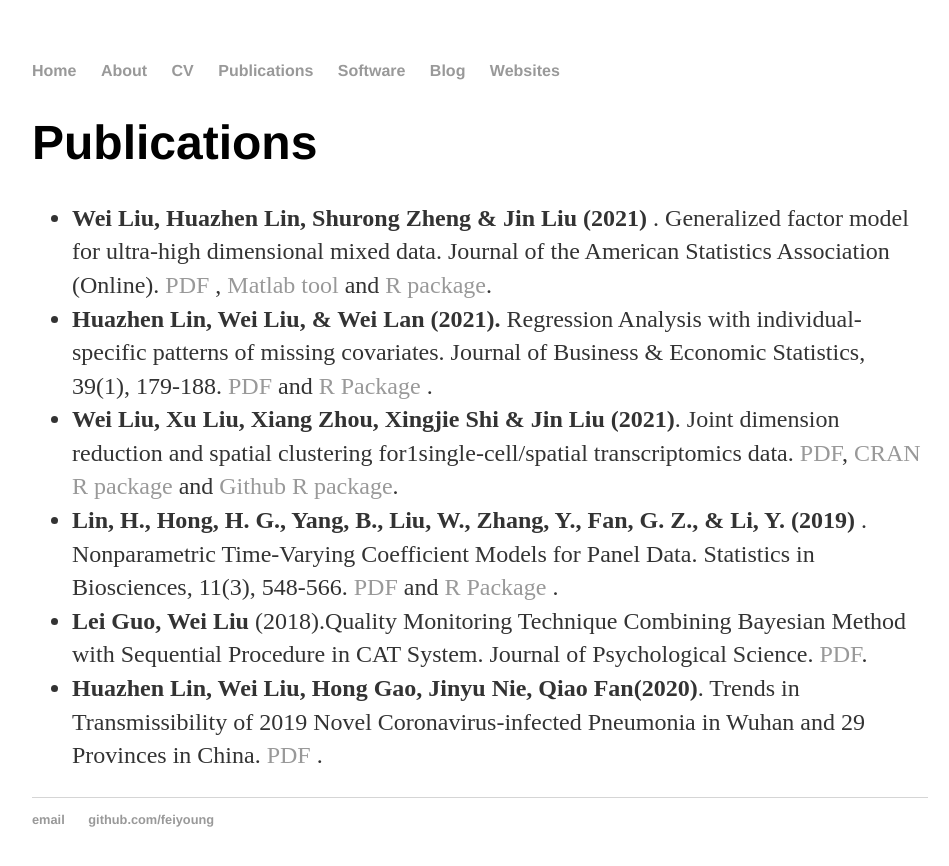
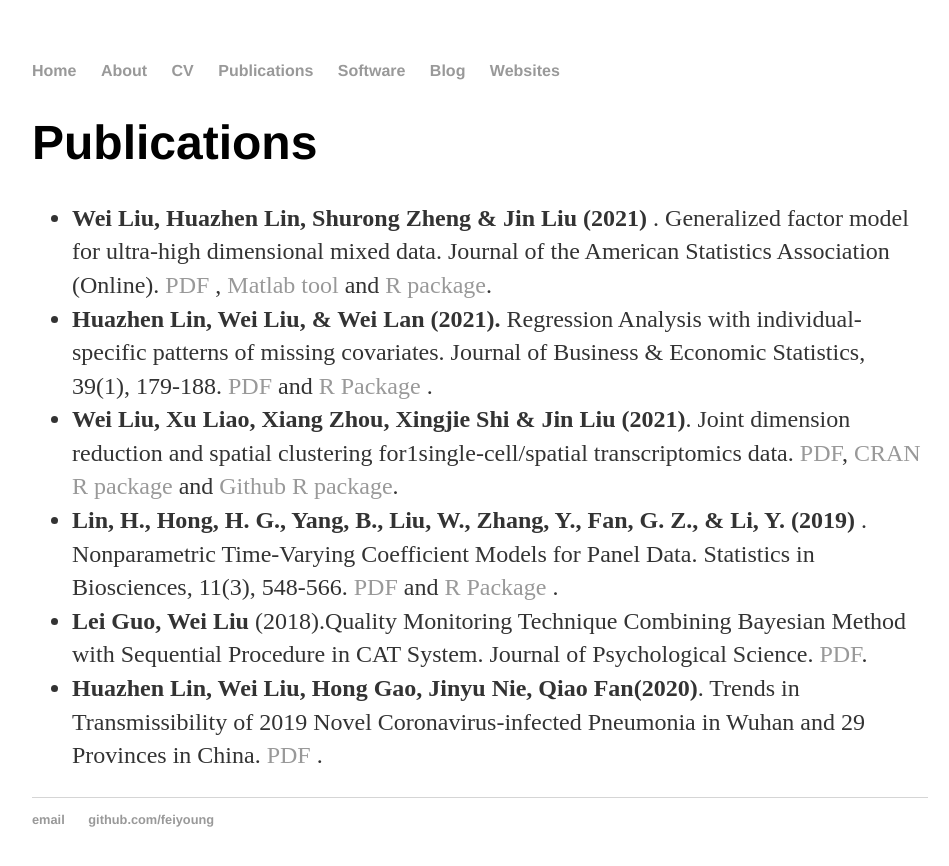
Before and after one commit to feiyoung/feiyoung.github.io, a Jekyll site: the page built from publications/index.html, in a window 1280 px wide. Shown: the top 866 px of the page, without its empty margins (160-1109 px from the left). Built offline with Jekyll 4.4.1, drawn with Linux system fonts in a browser that asks for light colours.

Commit message:
Update index.html

```diff
--- a/publications/index.html
+++ b/publications/index.html
@@ -8,7 +8,7 @@ title: Publications
  <ul>
    <li><strong>Wei Liu, Huazhen Lin, Shurong Zheng & Jin Liu (2021)</strong> . Generalized factor model for ultra-high dimensional mixed data. Journal of the American Statistics Association (Online).  <a href="https://www.tandfonline.com/doi/full/10.1080/01621459.2021.1999818"> PDF </a>, <a href="https://github.com/feiyoung/MGFM"> Matlab tool</a> and <a href="https://github.com/feiyoung/GFM"> R package</a>. </li>
   <li><strong>Huazhen Lin, Wei Liu, & Wei Lan (2021).</strong>   Regression Analysis with individual-specific patterns of missing covariates. Journal of Business & Economic Statistics, 39(1), 179-188. <a href="https://www.tandfonline.com/doi/pdf/10.1080/07350015.2019.1635486?needAccess=true"> PDF </a>  and <a href="https://github.com/feiyoung/ILSE">R Package </a>. </li>
-  <li><strong>Wei Liu, Xu Liu, Xiang Zhou, Xingjie Shi & Jin Liu (2021)</strong>.  Joint dimension reduction and spatial clustering for1single-cell/spatial transcriptomics data.  <a href="https://doi.org/10.1101/2021.12.25.474153">PDF</a>, <a href=" https://CRAN.R-project.org/package=DR.SC"> CRAN R package</a> and <a href="https://github.com/feiyoung/DR.SC"> Github R package</a>. </li>
+  <li><strong>Wei Liu, Xu Liao, Xiang Zhou, Xingjie Shi & Jin Liu (2021)</strong>.  Joint dimension reduction and spatial clustering for1single-cell/spatial transcriptomics data.  <a href="https://doi.org/10.1101/2021.12.25.474153">PDF</a>, <a href=" https://CRAN.R-project.org/package=DR.SC"> CRAN R package</a> and <a href="https://github.com/feiyoung/DR.SC"> Github R package</a>. </li>
   <li><strong>Lin, H., Hong, H. G., Yang, B., Liu, W., Zhang, Y., Fan, G. Z., & Li, Y. (2019)</strong> . Nonparametric Time-Varying Coefficient Models for Panel Data. Statistics in Biosciences, 11(3), 548-566. <a href="https://link.springer.com/article/10.1007/s12561-019-09248-0">PDF</a> and <a href="https://github.com/feiyoung/nptvcmPD">R Package </a>. </li>
   <li> <strong>Lei Guo, Wei Liu </strong> (2018).Quality Monitoring Technique Combining Bayesian Method with Sequential Procedure in CAT System. Journal of Psychological Science.  <a href="http://www.psysci.org/EN/abstract/abstract10065.shtml">PDF</a>. </li>
   <li><strong>Huazhen Lin, Wei Liu, Hong Gao, Jinyu Nie, Qiao Fan(2020)</strong>. Trends in Transmissibility of 2019 Novel
```
